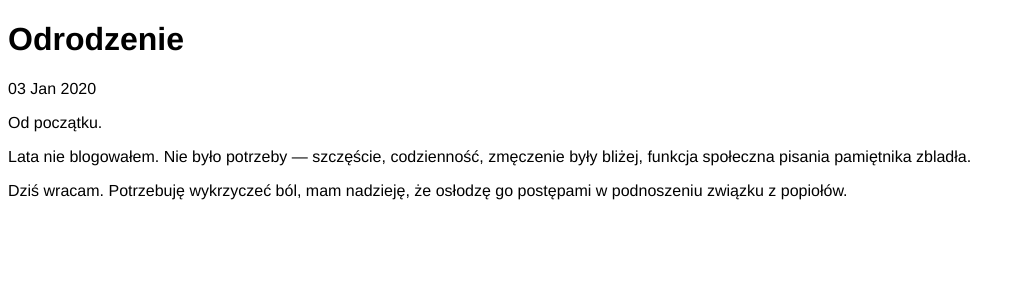
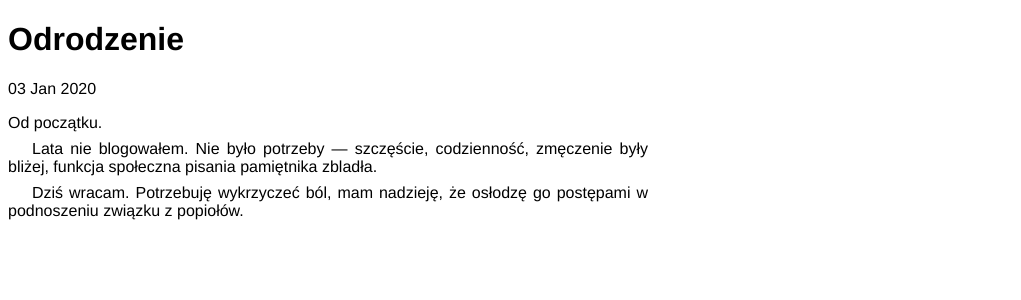
Before and after one commit to jaq-blog-pl/jaq-blog-pl.github.io, a Jekyll site: the page built from _posts/2020-01-03-revival.md, in a window 1280 px wide. Shown: the top 300 px of the page, without its empty margins (0-1021 px from the left). Built offline with Jekyll 4.4.1, drawn with Linux system fonts in a browser that asks for light colours.

Commit message:
CSS - paragraphs

```diff
--- a/css/main.css
+++ b/css/main.css
@@ -1,3 +1,14 @@
 body {
     font-family: "Helvetica", "Arial", "Sans-Serif";
 }
+
+p {
+  margin-bottom: 0.5em;
+  max-width: 40em;
+  text-align: justify;
+}
+
+p + p {
+  text-indent: 1.5em;
+  margin-top: 0
+}
```
